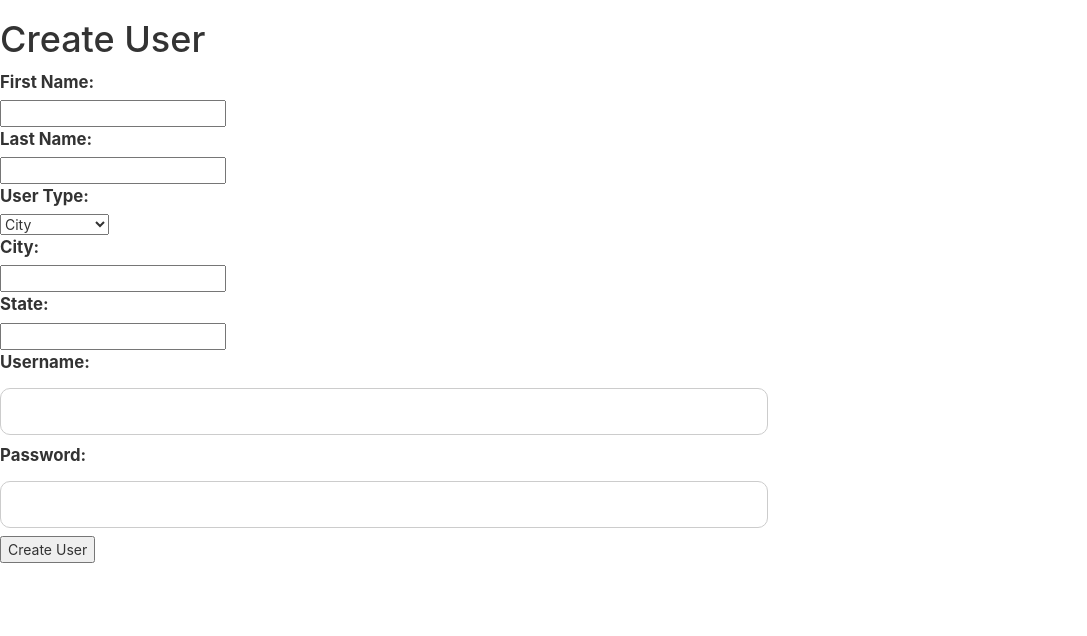
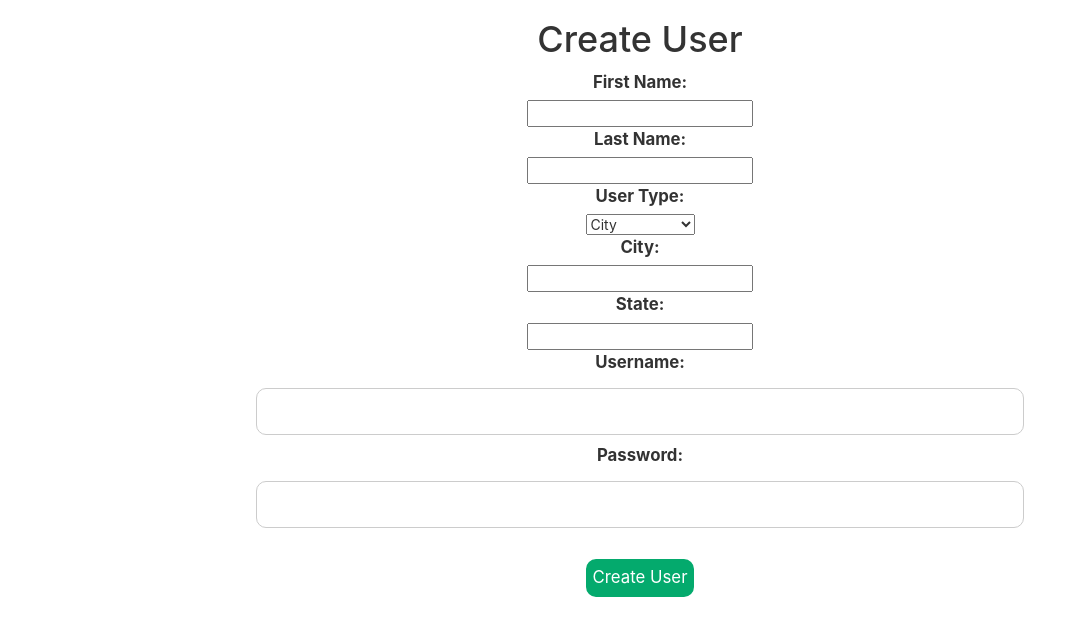
Before and after one commit to MedChest-Development-Group/retail, a Flask app: template app/templates/admin/create_user.html in a window 1280 px wide. Shown: the top 636 px of the page, without its empty margins (0-1087 px from the left). Run offline with Flask 3, Linux system fonts and the light colour scheme; the template is opened without the code that fills it, so the values that code supplies are empty.

Commit message:
admin page design changes

```diff
--- a/app/static/css/main.css
+++ b/app/static/css/main.css
@@ -248,3 +248,10 @@ button#loginButton:hover {
 .users-list tr:hover {
     background-color: #f5f5f5;
 }
+
+.user-create-form {
+    display: flex;
+    flex-direction: column;
+    align-items: center;
+    justify-content: center;
+}
--- a/app/templates/admin/create_user.html
+++ b/app/templates/admin/create_user.html
@@ -1,9 +1,9 @@
 {% extends "base.html" %}
 
 {% block content %}
-<div class="user-create-form">
-    <h1>Create User</h1>
-    <form method="POST">
+<div>
+    <h1 class="center">Create User</h1>
+    <form method="POST" class="user-create-form">
         <label for="first_name">First Name:</label>
         <input type="text" id="first_name" name="first_name" required>
 
@@ -30,7 +30,7 @@
         <label for="password">Password:</label>
         <input type="password" id="password" name="password" required>
         <br>
-        <input id="createUserButton" type="submit" value="Create User">
+        <input class="user-button" id="createUserButton" type="submit" value="Create User">
     </form>
 </div>
 
```
